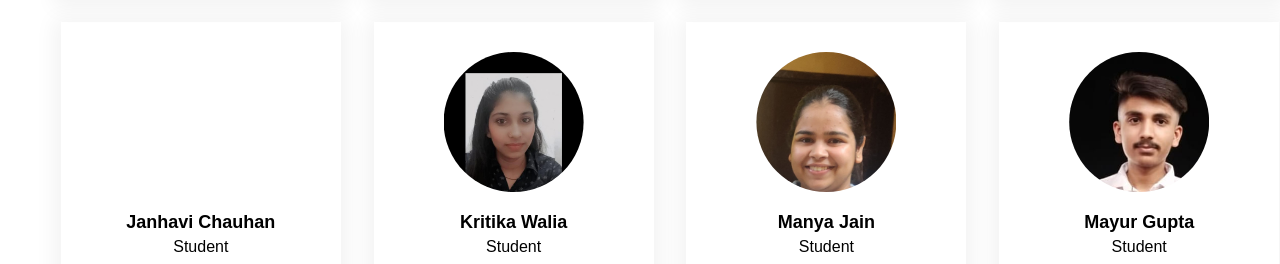
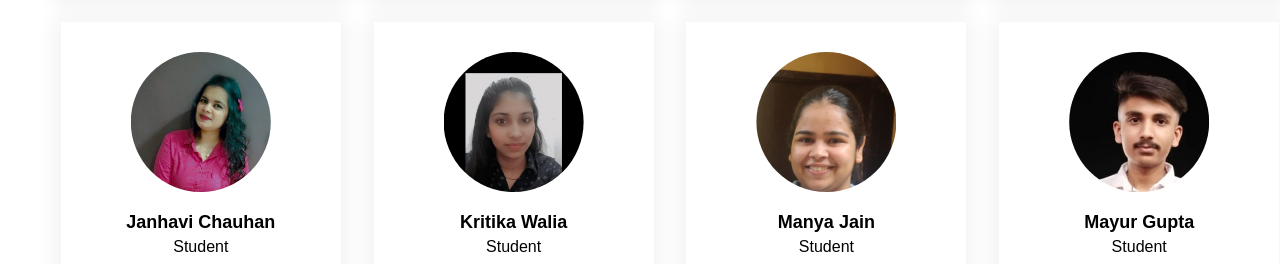
Before and after one commit to somuyakhandelwal/squad-47, a plain HTML site: page index.html in a window 1280 px wide. Shown: the part 2355-2619 px from the top of the page. Drawn offline with Linux system fonts and the light colour scheme.

Commit message:
Update index.html

```diff
--- a/index.html
+++ b/index.html
@@ -451,7 +451,7 @@
           <div class="responsive-cell-block card-container">
             <div class="card">
               <div class="team-image-wrapper">
-                <img src="" alt="" class="team-member-image">
+                <img src="assets/janhvi.jpeg" alt="" class="team-member-image">
               </div>
               <p class="text-blk name">
                 Janhavi Chauhan
```
